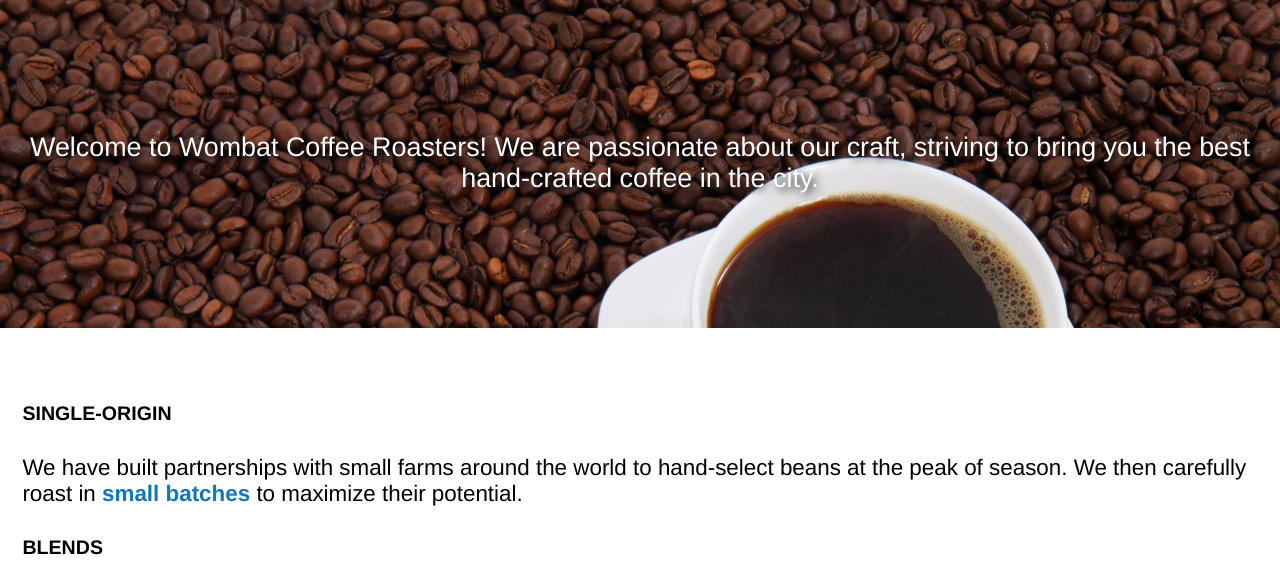
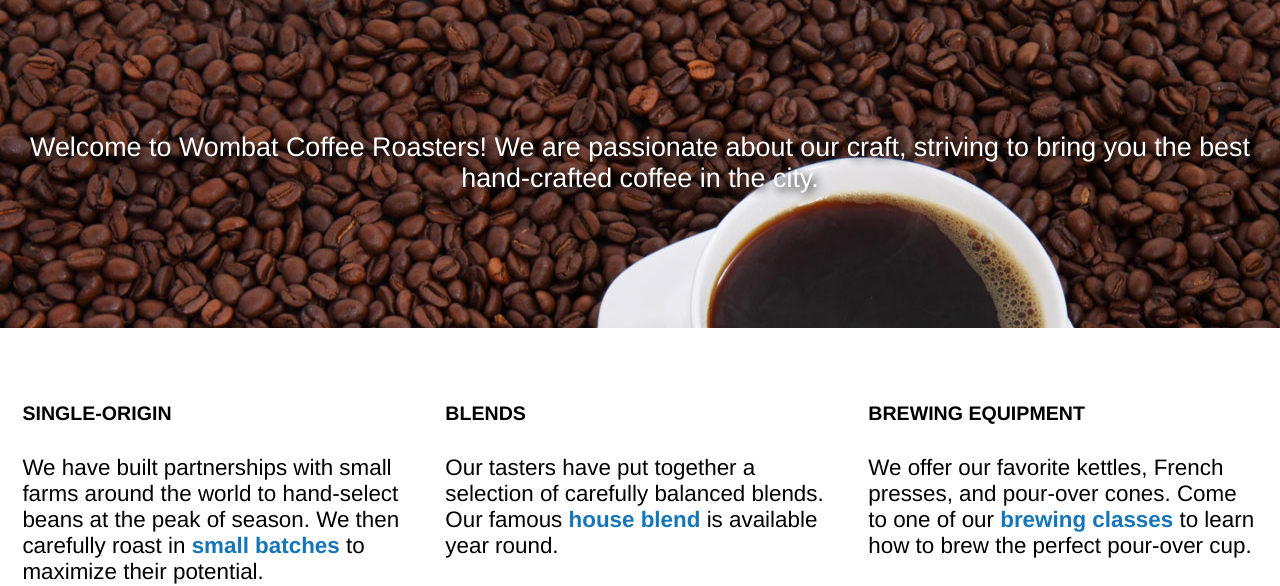
Before and after one commit to gusdecante/css-in-depth, a plain HTML site: page responsive-design/index.html in a window 1280 px wide. Shown: the part 192-778 px from the top of the page. Drawn offline with Linux system fonts and the light colour scheme.

Commit message:
Adding a media querie for the main's three columns

```diff
--- a/responsive-design/style.css
+++ b/responsive-design/style.css
@@ -179,3 +179,17 @@
     text-align: center;
   }
 }
+
+@media (min-width: 35em) {
+  .row {
+    display: flex;
+    margin-left: -0.75em;
+    margin-right: -0.75em;
+  }
+
+  .column {
+    flex: 1;
+    margin-right: 0.75em;
+    margin-left: 0.75em;
+  }
+}
```
